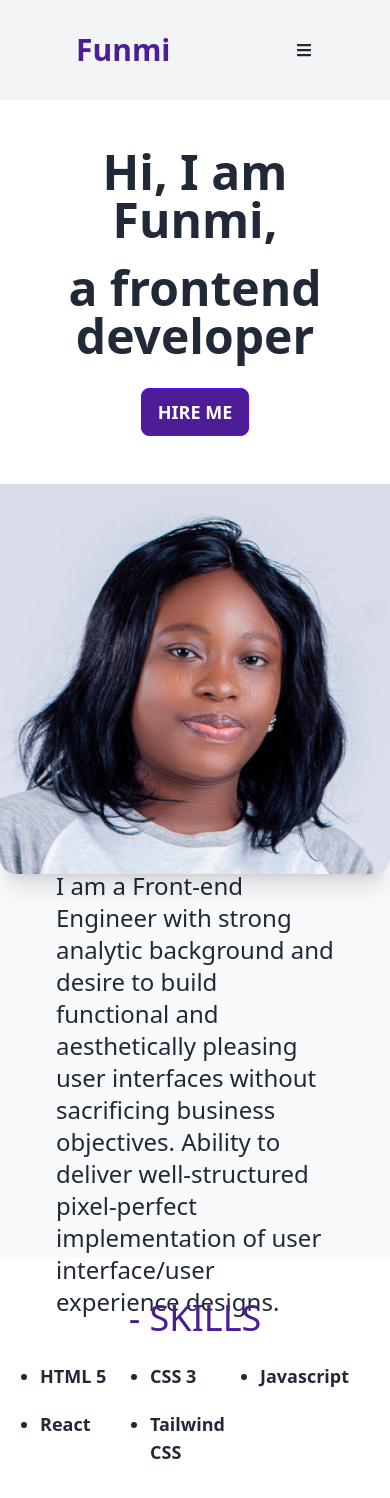
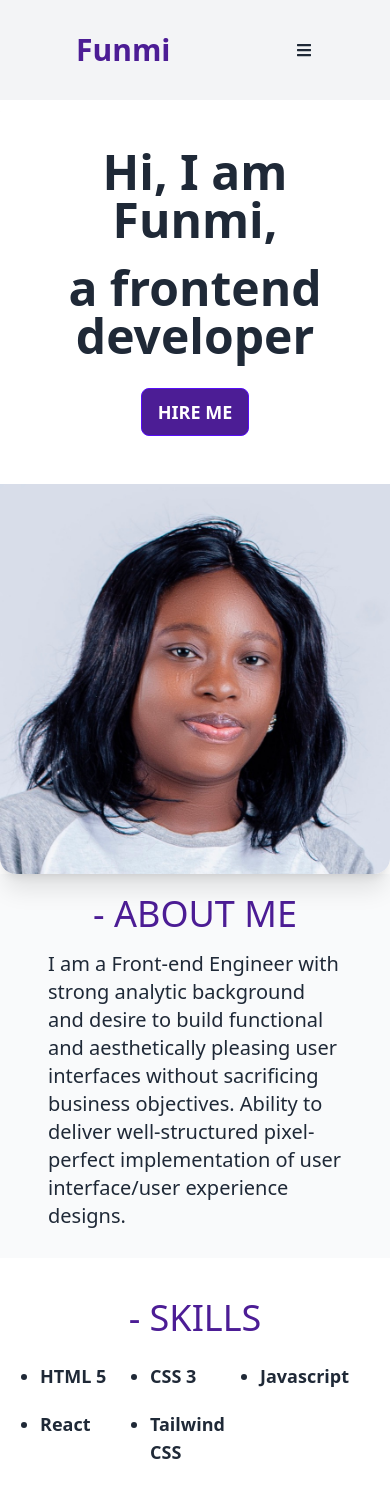
Before and after one commit to offiong-funmilola/Portfolio, a React (Create React App) app: page / in a window 390 px wide. Shown: the top 1498 px of the page. Built offline with nearby package versions, Linux system fonts and the light colour scheme.

Commit message:
responsive update

```diff
--- a/src/Components/About.jsx
+++ b/src/Components/About.jsx
@@ -6,8 +6,8 @@ function About() {
   return (
     <section id='about' className='bg-gray-50 h-96 w-screen'>
         <div className='bg-transparent w-full h-full p-10 flex flex-col justify-center items-center'>
-          <h1 className=' text-violet-900 text-4xl mb-4'>- ABOUT ME</h1>
-          <div className='w-full p-4 md:w-3/4 md:p-0 text-2xl flex items-center'>
+          <h1 className=' text-violet-900 text-4xl mb-2 md:mb-4'>- ABOUT ME</h1>
+          <div className='w-full p-2 text-xl md:w-3/4 md:p-0 md:text-2xl flex items-center'>
             <p>{about}</p>
           </div>
         </div>
```
